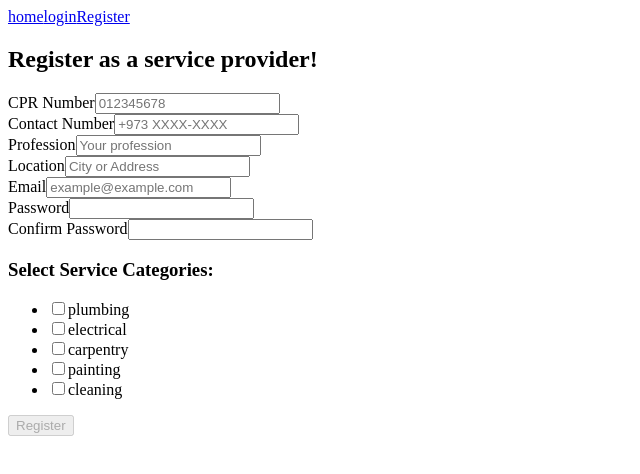
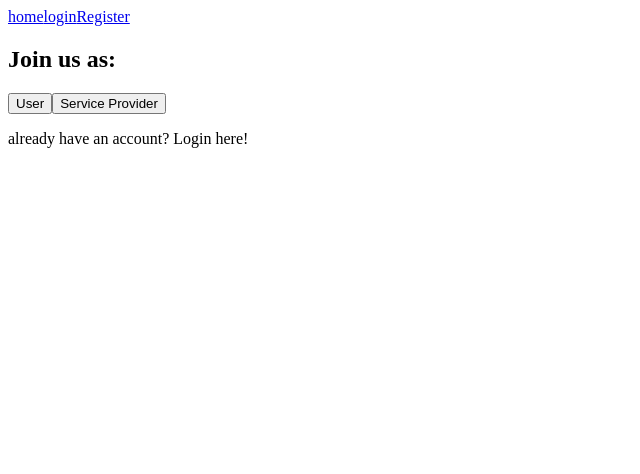
Before and after one commit to alyaalaali/Handyman, a React (Vite) app: page /register in a window 1280 px wide. Shown: the top 474 px of the page, without its empty margins (0-640 px from the left). Built offline with nearby package versions, Linux system fonts and the light colour scheme.

Commit message:
removed useContext and conditionally rendered view based on user signed in

```diff
--- a/src/components/Home.jsx
+++ b/src/components/Home.jsx
@@ -1,26 +1,9 @@
 import { useNavigate } from "react-router-dom"
-import UserTypeContext from "../contexts/userTypeContext"
-import { useContext } from "react"
 
 const Home = () => {
-  const navigate = useNavigate()
-  const { setUserType } = useContext(UserTypeContext)
-
-  const handleSelection = (type) => {
-    setUserType(type)
-    navigate("/register")
-  }
-  // ill conditionally render this based on wether user is signed it or not once auth is done
   return (
     <div>
-      <h2>Join us as:</h2>
-      <button onClick={() => handleSelection("user")}>User</button>
-      <button onClick={() => handleSelection("provider")}>
-        Service Provider
-      </button>
-      <p onClick={() => navigate("/login")}>
-        already have an account? Login here!
-      </p>
+      <p>Home</p>
     </div>
   )
 }
--- a/src/components/Login.jsx
+++ b/src/components/Login.jsx
@@ -2,7 +2,7 @@ import { useState } from "react"
 import { useNavigate } from "react-router-dom"
 import { SignIn } from "../services/Auth"
 
-const Login = ({setUser}) => {
+const Login = ({ setUser }) => {
   let navigate = useNavigate()
 
   const initialState = { email: "", password: "" }
@@ -18,10 +18,7 @@ const Login = ({setUser}) => {
     const payload = await SignIn(formValues)
     setFormValues(initialState)
     setUser(payload)
-    navigate('/requests')
-    console.log("signed in")
-
-
+    navigate("/requests")
   }
 
   return (
--- a/src/components/NavBar.jsx
+++ b/src/components/NavBar.jsx
@@ -1,8 +1,10 @@
-import { Link } from 'react-router-dom'
+import { Link } from "react-router-dom"
 const Navbar = ({ user, handleLogOut }) => {
   let userOptions
 
-  if (user) {
+  if (user?.userType === "user") {
+    console.log("user is:", user)
+
     userOptions = (
       <nav>
         <Link to="/">home</Link>
--- a/src/components/ProviderRegister.jsx
+++ b/src/components/ProviderRegister.jsx
@@ -1,27 +1,27 @@
-import { useState } from 'react'
-import { useNavigate } from 'react-router-dom'
-import { RegisterProvider } from '../services/Auth'
+import { useState } from "react"
+import { useNavigate } from "react-router-dom"
+import { RegisterProvider } from "../services/Auth"
 
 const ProviderRegister = () => {
   let navigate = useNavigate()
 
   const initialState = {
-    CPR: '',
-    email: '',
-    password: '',
-    contact: '',
-    location: '',
+    CPR: "",
+    email: "",
+    password: "",
+    contact: "",
+    location: "",
     categories: [],
-    profession: '',
-    confirmPassword: ''
+    profession: "",
+    confirmPassword: "",
   }
 
   const [categories, setCategories] = useState([
-    { id: 1, name: 'plumbing', checked: false },
-    { id: 2, name: 'electrical', checked: false },
-    { id: 3, name: 'carpentry', checked: false },
-    { id: 4, name: 'painting', checked: false },
-    { id: 5, name: 'cleaning', checked: false }
+    { id: 1, name: "plumbing", checked: false },
+    { id: 2, name: "electrical", checked: false },
+    { id: 3, name: "carpentry", checked: false },
+    { id: 4, name: "painting", checked: false },
+    { id: 5, name: "cleaning", checked: false },
   ])
 
   const [formValues, setFormValues] = useState(initialState)
@@ -34,15 +34,15 @@ const ProviderRegister = () => {
     e.preventDefault()
     await RegisterProvider({
       CPR: formValues.CPR,
-      email: formValues.name,
+      email: formValues.email,
       password: formValues.password,
       location: formValues.location,
       contact: formValues.contact,
       categories: selectedCategories,
-      profession: formValues.profession
+      profession: formValues.profession,
     })
     setFormValues(initialState)
-    navigate('/login')
+    navigate("/login")
   }
 
   const clickHandler = ({ target }) => {
--- a/src/components/Register.jsx
+++ b/src/components/Register.jsx
@@ -1,15 +1,32 @@
-import { useContext } from "react"
-import UserTypeContext from "../contexts/userTypeContext"
+import { useState } from "react"
 import UserRegister from "./UserRegister"
 import ProviderRegister from "./ProviderRegister"
 import { useNavigate } from "react-router-dom"
 
 const Register = () => {
-  let navigate = useNavigate()
-  const { userType } = useContext(UserTypeContext)
+  const [userType, setUserType] = useState(null)
+  const navigate = useNavigate()
+
+  const handleSelection = (type) => {
+    setUserType(type)
+  }
+  if (userType) {
+    return (
+      <div>{userType === "user" ? <UserRegister /> : <ProviderRegister />}</div>
+    )
+  }
 
   return (
-    <div>{userType === "user" ? <UserRegister /> : <ProviderRegister />}</div>
+    <div>
+      <h2>Join us as:</h2>
+      <button onClick={() => handleSelection("user")}>User</button>
+      <button onClick={() => handleSelection("provider")}>
+        Service Provider
+      </button>
+      <p onClick={() => navigate("/login")}>
+        already have an account? Login here!
+      </p>
+    </div>
   )
 }
 export default Register
--- a/src/components/UserRegister.jsx
+++ b/src/components/UserRegister.jsx
@@ -1,16 +1,16 @@
-import { useState } from 'react'
-import { useNavigate } from 'react-router-dom'
-import { RegisterUser } from '../services/Auth'
+import { useState } from "react"
+import { useNavigate } from "react-router-dom"
+import { RegisterUser } from "../services/Auth"
 
 const UserRegister = () => {
   let navigate = useNavigate()
 
   const initialState = {
-    email: '',
-    password: '',
-    confirmPassword: '',
-    location: '',
-    contact: ''
+    email: "",
+    password: "",
+    confirmPassword: "",
+    location: "",
+    contact: "",
   }
 
   const [formValues, setFormValues] = useState(initialState)
@@ -22,14 +22,14 @@ const UserRegister = () => {
   const handleSubmit = async (e) => {
     e.preventDefault()
     await RegisterUser({
-      email: formValues.name,
+      email: formValues.email,
       password: formValues.password,
       location: formValues.location,
-      contact: formValues.contact
+      contact: formValues.contact,
     })
 
     setFormValues(initialState)
-    navigate('/login')
+    navigate("/login")
   }
 
   return (
--- a/src/contexts/userTypeContext.jsx
+++ /dev/null
@@ -1,15 +0,0 @@
-import { createContext, useState, useContext } from "react"
-
-const UserTypeContext = createContext(null)
-
-export const UserTypeProvider = ({ children }) => {
-  const [userType, setUserType] = useState(null)
-
-  return (
-    <UserTypeContext.Provider value={{ userType, setUserType }}>
-      {children}
-    </UserTypeContext.Provider>
-  )
-}
-
-export default UserTypeContext
--- a/src/main.jsx
+++ b/src/main.jsx
@@ -1,12 +1,9 @@
 import { createRoot } from "react-dom/client"
 import App from "./App.jsx"
 import { BrowserRouter } from "react-router-dom"
-import { UserTypeProvider } from "./contexts/userTypeContext.jsx"
 
 createRoot(document.getElementById("root")).render(
   <BrowserRouter>
-    <UserTypeProvider>
-      <App />
-    </UserTypeProvider>
+    <App />
   </BrowserRouter>
 )
```
Also changed, not shown: src/App.jsx (+12 -18 lines), src/services/Auth.js (line endings or trailing spaces).
